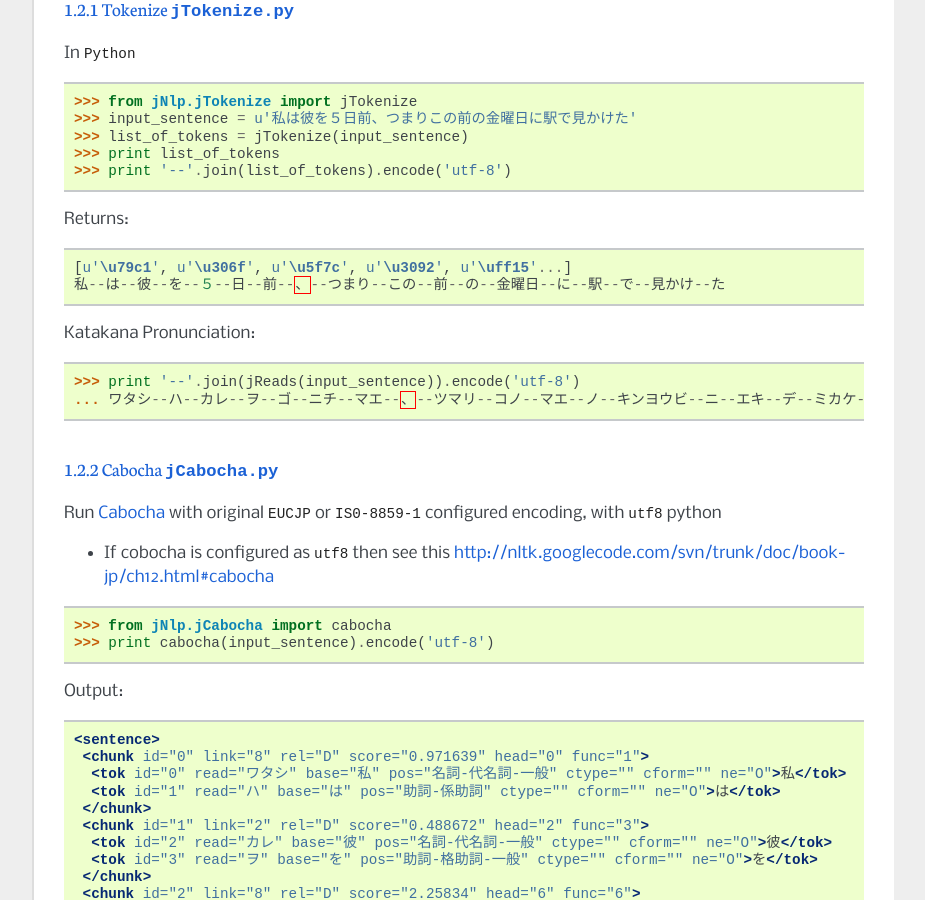
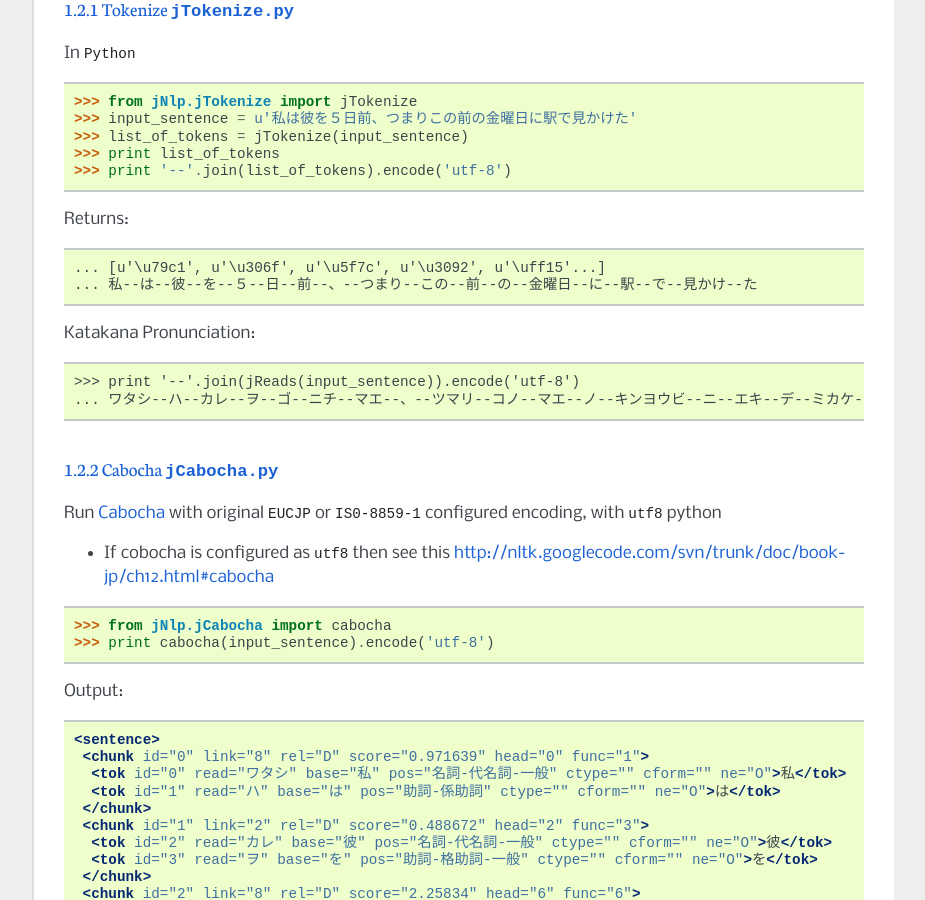
Before and after one commit to kevincobain2000/jProcessing, a Sphinx documentation site: the page built from docs/index.rst, in a window 1280 px wide and 900 px high, scrolled down 1900 px. Shown: the whole window, without its empty margins (198-1123 px from the left). Built offline with Sphinx 7.4.7, drawn with Linux system fonts in a browser that asks for light colours; comment, search, counter and statistics services are not loaded.

Commit message:
automatic push committed

```diff
--- a/docs/index.rst
+++ b/docs/index.rst
@@ -85,14 +85,14 @@ In ``Python`` ::
 
 Returns:
 
-.. code-block:: python
+::
 
-  [u'\u79c1', u'\u306f', u'\u5f7c', u'\u3092', u'\uff15'...]
-  私--は--彼--を--５--日--前--、--つまり--この--前--の--金曜日--に--駅--で--見かけ--た
+  ... [u'\u79c1', u'\u306f', u'\u5f7c', u'\u3092', u'\uff15'...]
+  ... 私--は--彼--を--５--日--前--、--つまり--この--前--の--金曜日--に--駅--で--見かけ--た
 
 Katakana Pronunciation:
 
-.. code-block:: python
+::
 
   >>> print '--'.join(jReads(input_sentence)).encode('utf-8')
   ... ワタシ--ハ--カレ--ヲ--ゴ--ニチ--マエ--、--ツマリ--コノ--マエ--ノ--キンヨウビ--ニ--エキ--デ--ミカケ--タ
```
Also changed, not shown: README.rst (+4 -4 lines), 5 other files.
